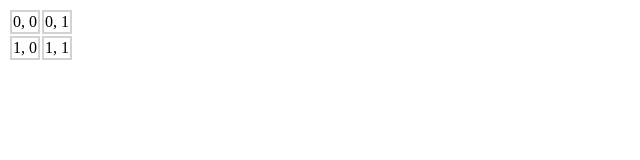
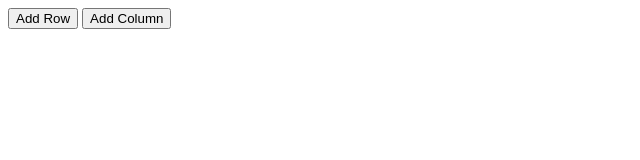
Before and after one commit to rwnwong-ttp2020/Assignment-5, a plain HTML site: page index.html in a window 1280 px wide. Shown: the whole page, without its empty margins (0-640 px from the left). Drawn offline with Linux system fonts and the light colour scheme.

Commit message:
Changed html file to include buttons. Completed functions addRow and addColumn.

```diff
--- a/index.html
+++ b/index.html
@@ -1,26 +1,26 @@
 <!DOCTYPE html>
 <html>
 <head>
-	<title>here is a title</title>
+	<title></title>
 </head>
 
 <style>
 	td {
 		border: 2px lightgrey solid;
 	}
+	tr {
+		border: 2px black solid;
+		background-color: chartreuse;
+		width: 50%;
+		height: 30px;
+	}
 </style>
 <body>
-	<table>
-		<tbody>
-			<tr>
-				<td>0, 0</td>
-				<td>0, 1</td>
-			</tr>
-			<tr>
-				<td>1, 0</td>
-				<td>1, 1</td>
-			</tr>
-		</tbody>
+	<button onclick="addRow ()">Add Row</button>
+	<button onclick="addColumn()">Add Column</button>
+
+	<table id = "table">
 	</table>
+	<script src="script.js"></script>
 </body>
 </html>
--- a/script.js
+++ b/script.js
@@ -0,0 +1,52 @@
+let column = 1;
+
+function addRow () {
+
+    let table = document.getElementById ("table");
+    let row = document.createElement ("tr");
+    table.appendChild (row);
+    for (let i = 0; i < column; i++) {
+        let cell = document.createElement ("td");
+        row.append (cell);
+        cell.textContent = "Hello";
+    }
+
+}
+
+function addColumn () {
+    let table = document.getElementById ("table");
+    let rows = Array.from (table.children);
+    for (let i = 0; i < rows.length; i++) {
+        let cell = document.createElement ("td");
+        rows[i].append (cell);
+        cell.textContent = "Hello";
+    }
+    column +=1;
+}
+
+
+
+
+
+/*let newRow = document.createElement("row");
+let a = newRow.insertCell (0);
+let b = newRow.insertCell (1);
+a.innerHTML = "new row, 0";
+b.innerHTML = "new row, 1";
+(document.querySelector("tr")).appendChild(newRow);
+
+
+
+
+
+function insert_Row()
+{
+var x=document.getElementById('sampleTable').insertRow(0);
+var y = x.insertCell(0);
+var z = x.insertCell(1);
+y.innerHTML="New Cell1";
+z.innerHTML="New Cell2";
+}
+*/
+
+//node.appendChild(newNode);
```
